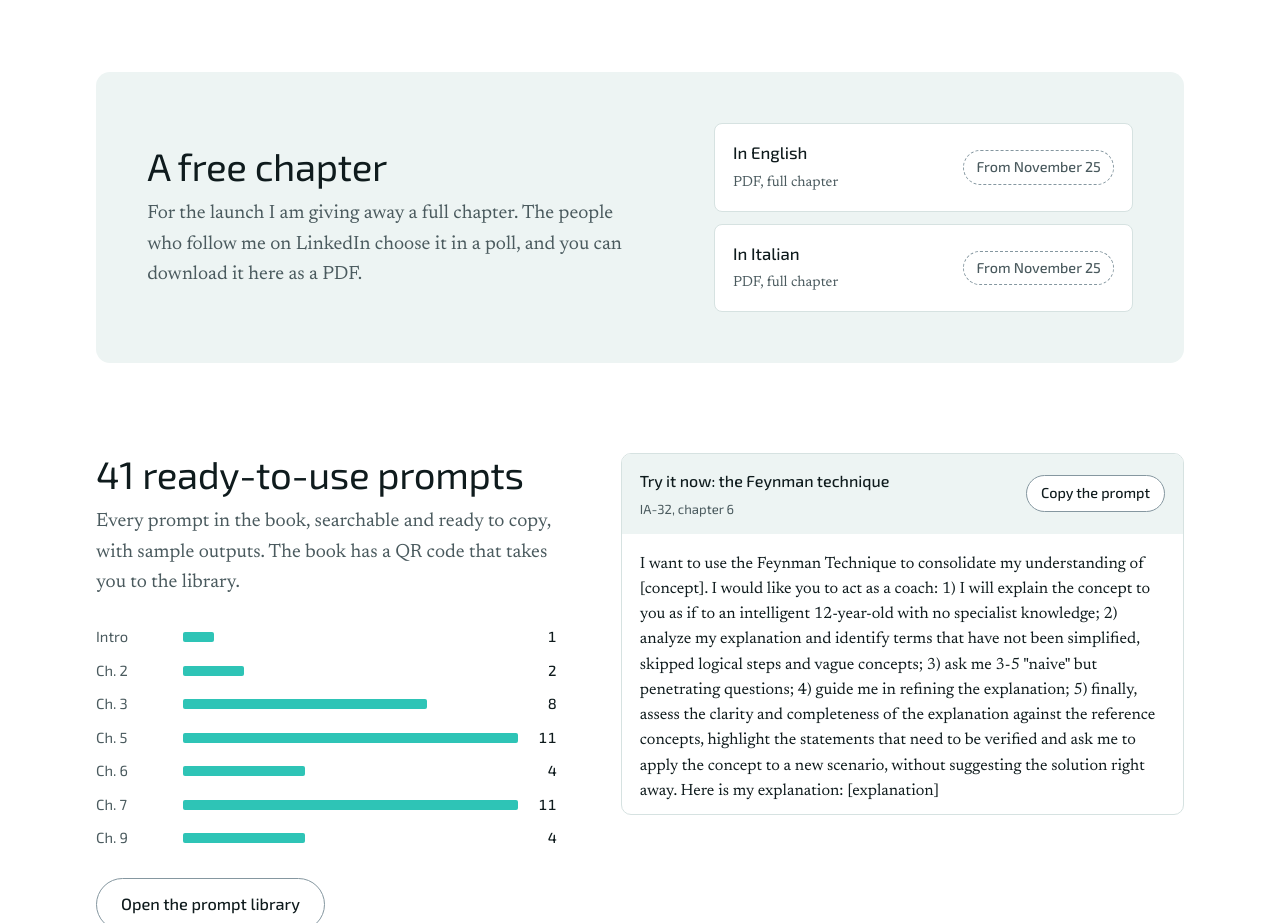
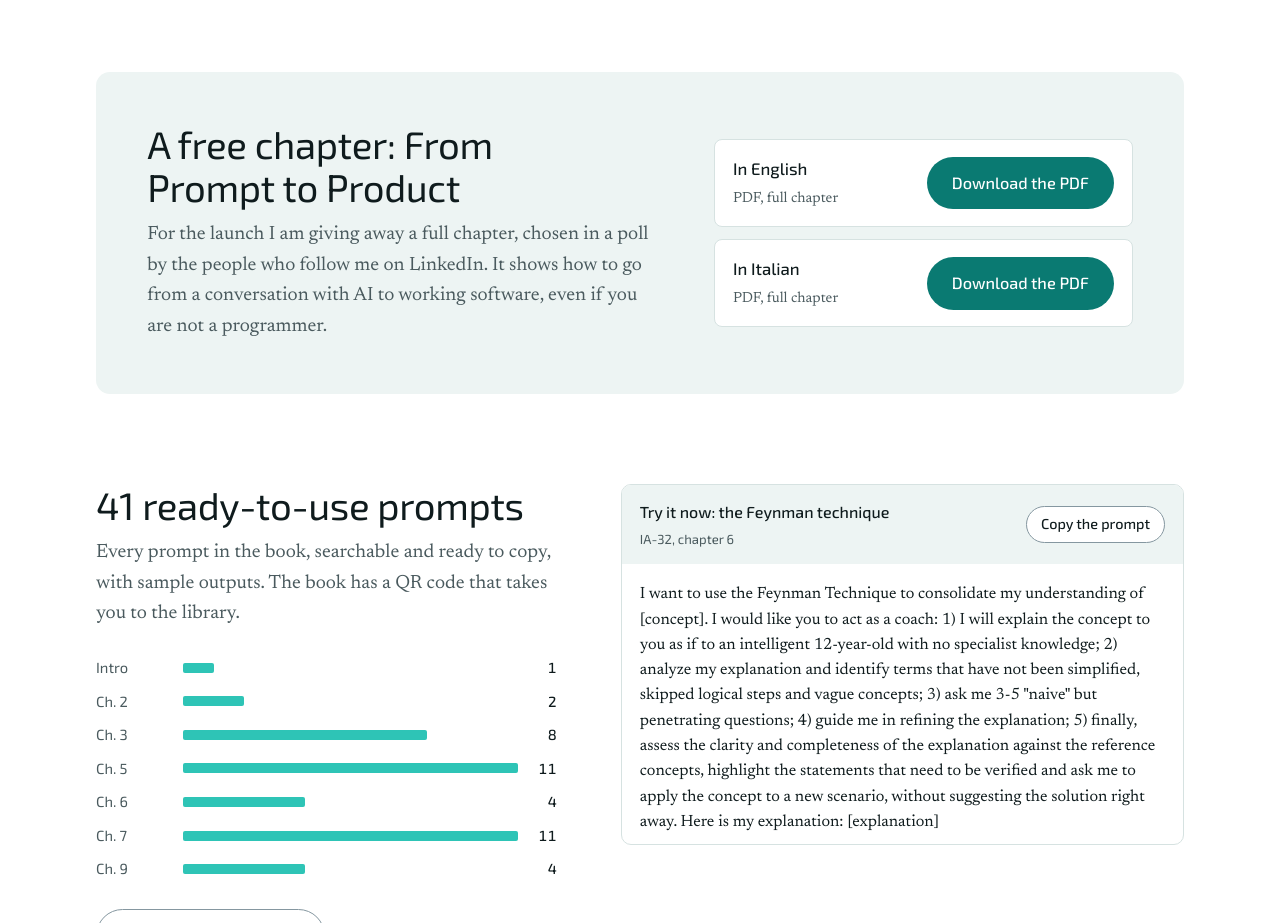
Before and after one commit to ema1972/augmented-intelligence-directory, a plain HTML site: page index.html in a window 1280 px wide. Shown: the part 3800-4723 px from the top of the page. Drawn offline with Linux system fonts and the light colour scheme.

Commit message:
Free chapter PDFs online: Dal prompt al prodotto / From Prompt to Product
Co-Authored-By: Claude Opus 5.5 <noreply@anthropic.com>
Claude-Session: https://claude.ai/code/session_01RikJXA1RV1uE81VDsj6KU2

```diff
--- a/index.html
+++ b/index.html
@@ -355,7 +355,7 @@ section.block{scroll-margin-top:8px}
       it: { paperback:null, hardcover:null, kindle:"https://www.amazon.it/dp/B0HQJ1VCR7", apple:"https://books.apple.com/it/book/intelligenza-aumentata/id6747316004", audiobook:null },
       en: { paperback:null, hardcover:null, kindle:"https://www.amazon.it/dp/B0HQJ87VQK", apple:"https://books.apple.com/it/book/augmented-intelligence/id6748159328", audiobook:null }
     },
-    gift: { it:null, en:null },
+    gift: { it:"assets/pdf/Intelligenza-Aumentata_Capitolo-09_Dal-prompt-al-prodotto.pdf", en:"assets/pdf/Augmented-Intelligence_Chapter-09_From-Prompt-to-Product.pdf" },
     videoFrom: "2026-11-18",
     linkedin: "https://www.linkedin.com/in/emanuelecastagno/",
     library: "https://castagno.biz/prompts.html"
@@ -442,7 +442,7 @@ section.block{scroll-margin-top:8px}
 
 
       nav_book:"Il libro", nav_formats:"Formati", nav_audio:"Audiolibro", nav_gift:"Capitolo regalo", nav_prompts:"Prompt",
-      gift_h:"Un capitolo in regalo", gift_p:"Per il lancio regalo un capitolo intero. Lo scelgono con un sondaggio le persone che mi seguono su LinkedIn, e qui lo scarichi in PDF.",
+      gift_h:"Un capitolo in regalo: Dal prompt al prodotto", gift_p:"Per il lancio regalo un capitolo intero, scelto con un sondaggio da chi mi segue su LinkedIn. Racconta come si passa da una conversazione con l’AI a un software funzionante, anche senza essere programmatori.",
       gift_items:[["it","In italiano","PDF, capitolo completo","Dal 25 novembre","Scarica il PDF"],["en","In inglese","PDF, capitolo completo","Dal 25 novembre","Scarica il PDF"]],
       pr_h:"41 prompt pronti all'uso", pr_p:"Tutti i prompt del libro, da cercare e copiare, con esempi di risultato. Nel libro c'è il QR code che porta alla libreria.", pr_cta:"Apri la libreria dei prompt",
       bars:[["Intro",1],["Cap. 2",2],["Cap. 3",8],["Cap. 5",11],["Cap. 6",4],["Cap. 7",11],["Cap. 9",4]],
@@ -485,7 +485,7 @@ section.block{scroll-margin-top:8px}
 
 
       nav_book:"The book", nav_formats:"Formats", nav_audio:"Audiobook", nav_gift:"Free chapter", nav_prompts:"Prompts",
-      gift_h:"A free chapter", gift_p:"For the launch I am giving away a full chapter. The people who follow me on LinkedIn choose it in a poll, and you can download it here as a PDF.",
+      gift_h:"A free chapter: From Prompt to Product", gift_p:"For the launch I am giving away a full chapter, chosen in a poll by the people who follow me on LinkedIn. It shows how to go from a conversation with AI to working software, even if you are not a programmer.",
       gift_items:[["en","In English","PDF, full chapter","From November 25","Download the PDF"],["it","In Italian","PDF, full chapter","From November 25","Download the PDF"]],
       pr_h:"41 ready-to-use prompts", pr_p:"Every prompt in the book, searchable and ready to copy, with sample outputs. The book has a QR code that takes you to the library.", pr_cta:"Open the prompt library",
       bars:[["Intro",1],["Ch. 2",2],["Ch. 3",8],["Ch. 5",11],["Ch. 6",4],["Ch. 7",11],["Ch. 9",4]],
```
Also changed, not shown: 2 other files.
